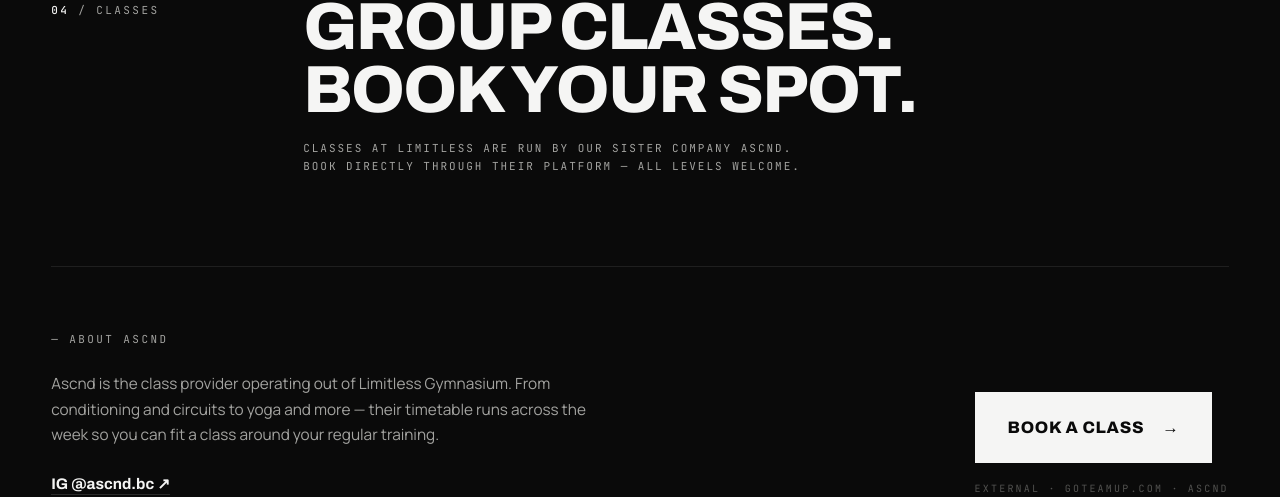
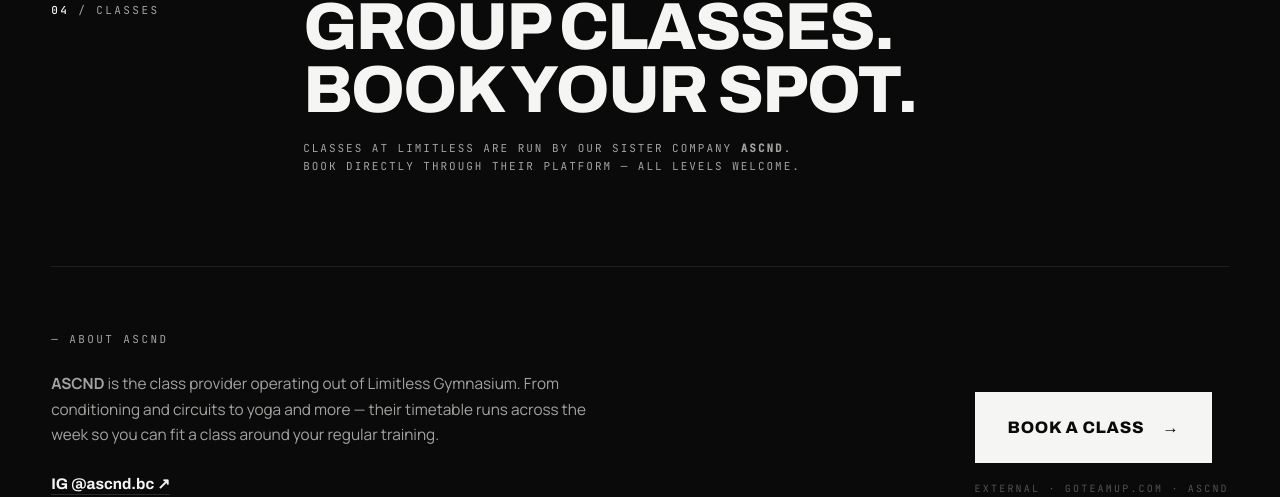
Before and after one commit to AGuerriere/limitless-gymnasium, a Next.js app: page / in a window 1280 px wide. Shown: the part 5674-6171 px from the top of the page. Built offline with nearby package versions, Linux system fonts and the light colour scheme.

Commit message:
changed ascnd to bold

```diff
--- a/app/page.tsx
+++ b/app/page.tsx
@@ -262,7 +262,7 @@
             <div className="ttl">
               <h2 className="h-section">Group classes.<br /><span className="it">Book your spot.</span></h2>
               <p className="eyebrow" style={{ color: "var(--ink-dim)", maxWidth: "520px", lineHeight: "1.7", letterSpacing: ".18em" }}>
-                Classes at Limitless are run by our sister company Ascnd.
+                Classes at Limitless are run by our sister company <strong>Ascnd</strong>.
                 Book directly through their platform — all levels welcome.
               </p>
             </div>
@@ -273,7 +273,7 @@
               <div className="ascnd-info">
                 <div className="col-title">— About Ascnd</div>
                 <p style={{ fontSize: "clamp(15px, 1.2vw, 17px)", color: "var(--ink-dim)", lineHeight: "1.65", maxWidth: "560px" }}>
-                  Ascnd is the class provider operating out of Limitless Gymnasium.
+                  <strong>ASCND</strong> is the class provider operating out of Limitless Gymnasium.
                   From conditioning and circuits to yoga and more — their timetable runs
                   across the week so you can fit a class around your regular training.
                 </p>
```
